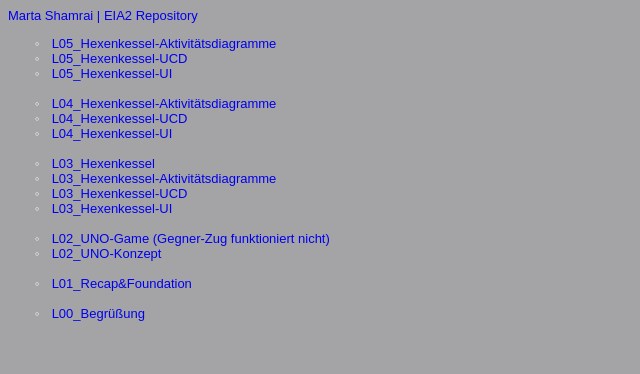
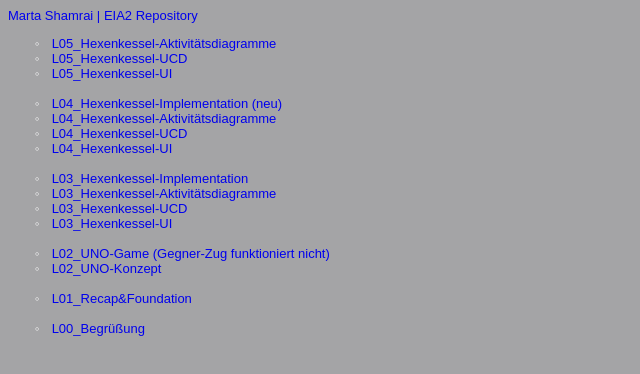
Before and after one commit to MartaS0002/EIA2-WiSe20-21, a plain HTML site: page steckbrief.htm in a window 1280 px wide. Shown: the whole page, without its empty margins (0-640 px from the left). Drawn offline with Linux system fonts and the light colour scheme.

Commit message:
update Code04

```diff
--- a/steckbrief.htm
+++ b/steckbrief.htm
@@ -58,6 +58,11 @@
 
 
 
+                    <li>
+            <a href="https://martas0002.github.io/EIA2-WiSe20-21/Aufgaben/04Aufgabe/04_Code/Hexenkessel.html"
+               target="_blank">
+               L04_Hexenkessel-Implementation (neu)</a>
+        </li>
                 <li>
             <a href="https://martas0002.github.io/EIA2-WiSe20-21/Aufgaben/04Aufgabe/04_AD.pdf"
                target="_blank">
@@ -79,7 +84,7 @@
          <li>
             <a href="https://martas0002.github.io/EIA2-WiSe20-21/Aufgaben/03Aufgabe/Code/Hexenkessel.html"
                target="_blank">
-               L03_Hexenkessel</a>
+               L03_Hexenkessel-Implementation</a>
         </li>
         <li>
             <a href="https://martas0002.github.io/EIA2-WiSe20-21/Aufgaben/03Aufgabe/AD.pdf"
```
